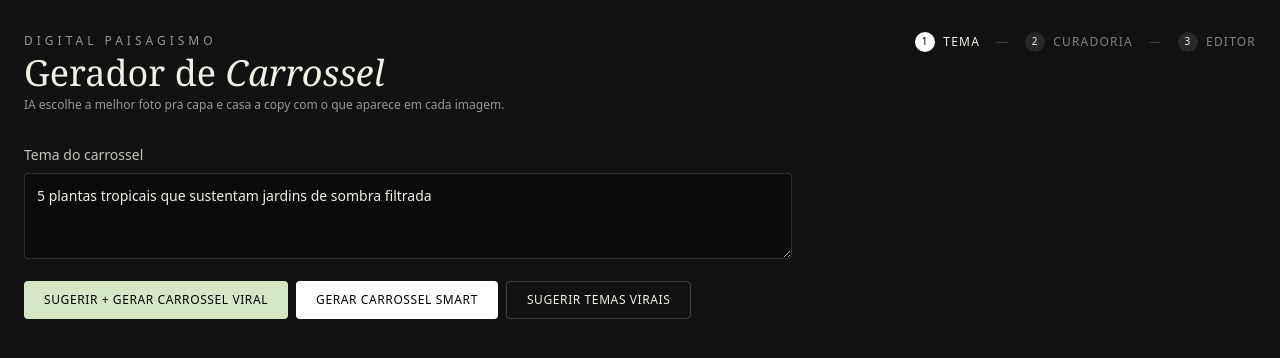
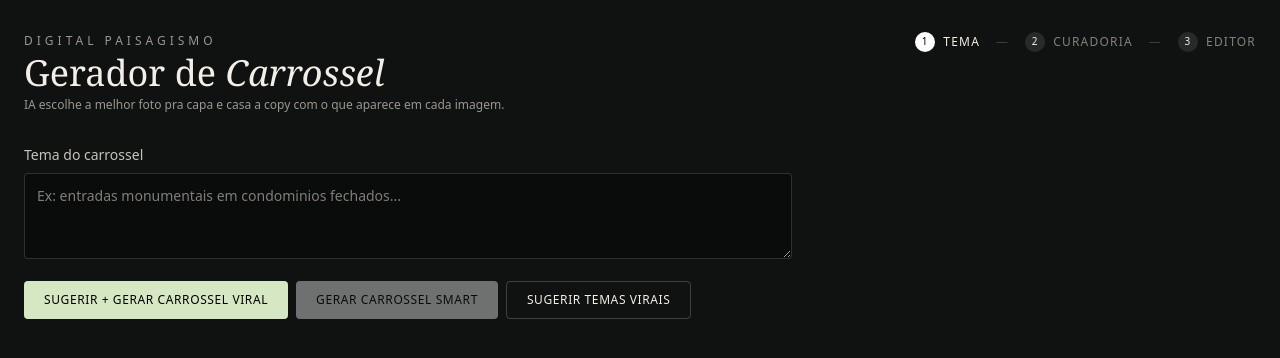
Before and after one commit to filipeped/carrosel-ai, a Next.js app: page / in a window 1280 px wide. Shown: the top 358 px of the page. Built offline with nearby package versions, Linux system fonts and the light colour scheme.

Commit message:
ui: remove sugestao default do textarea no Step 1 (fica placeholder)

```diff
--- a/app/page.tsx
+++ b/app/page.tsx
@@ -50,7 +50,7 @@ type Selection = {
 
 export default function Home() {
   const [step, setStep] = useState<1 | 2 | 3>(1);
-  const [prompt, setPrompt] = useState("5 plantas tropicais que sustentam jardins de sombra filtrada");
+  const [prompt, setPrompt] = useState("");
   const [loading, setLoading] = useState(false);
   const [status, setStatus] = useState("");
   const [error, setError] = useState("");
@@ -279,6 +279,7 @@ function Step1({
         value={prompt}
         onChange={(e) => setPrompt(e.target.value)}
         rows={3}
+        placeholder="Ex: entradas monumentais em condominios fechados..."
         className="w-full bg-black/30 border border-white/15 rounded p-3 text-sm"
       />
       <div className="mt-4 flex gap-2 flex-wrap">
```
